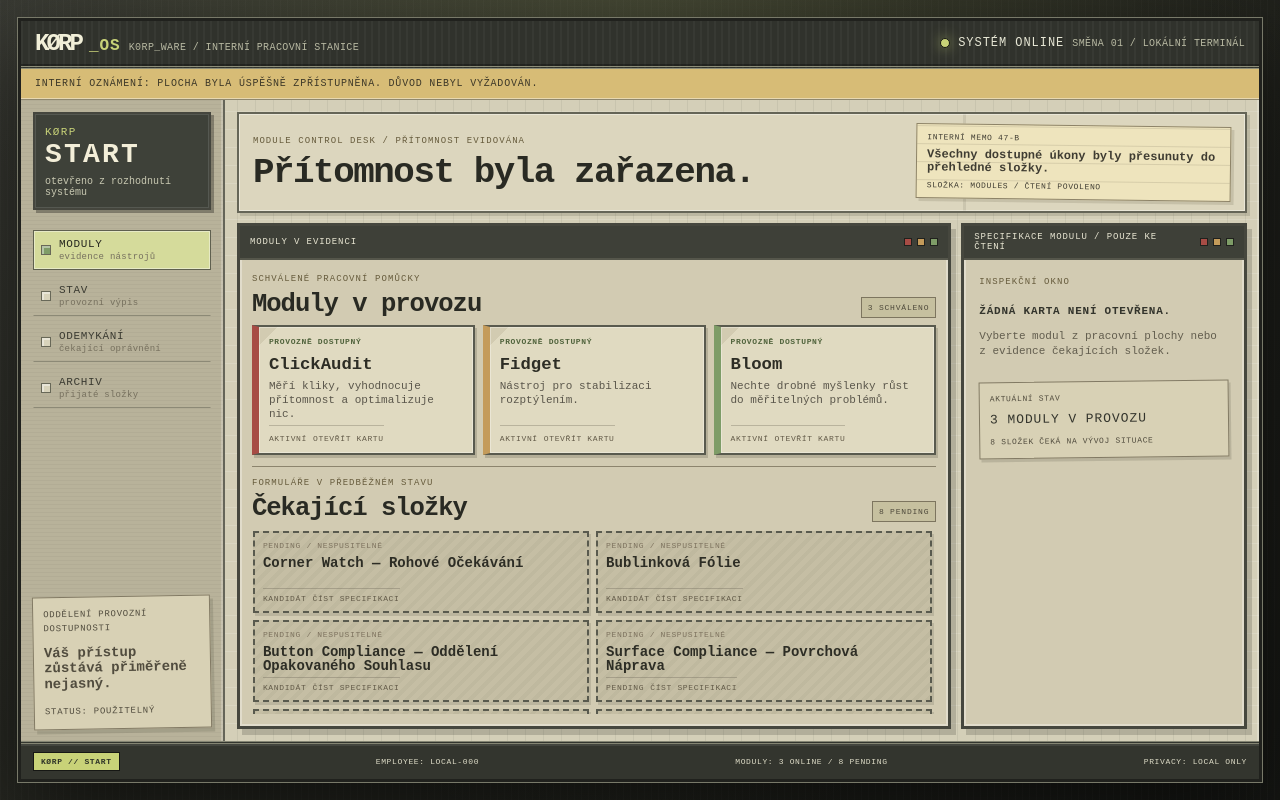
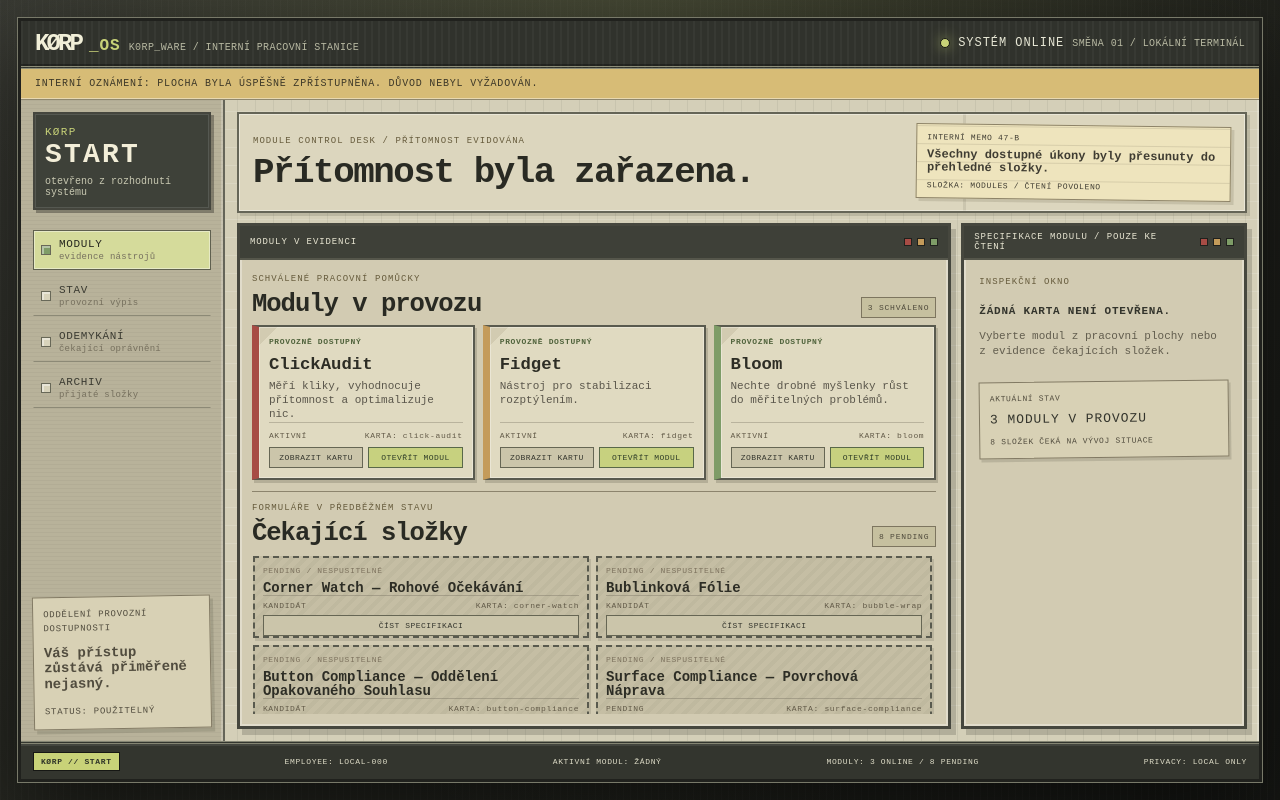
Before and after one commit to EinCorn/K0rp_ware, a React (Vite) app: page / in a window 1280 px wide. Built offline with nearby package versions, Linux system fonts and the light colour scheme.

Commit message:
Add K0rp OS module window placeholders

```diff
--- a/src/components/KorpOsShell.css
+++ b/src/components/KorpOsShell.css
@@ -220,7 +220,8 @@
 .os-workspace-head h1,
 .os-section-heading h2,
 .os-inspection-body h2,
-.os-placeholder-mode h2 {
+.os-placeholder-mode h2,
+.os-module-runtime h2 {
   margin: 0;
   color: #292a23;
   font-size: clamp(23px, 2.8vw, 38px);
@@ -322,7 +323,7 @@
 }
 
 .os-module-tile {
-  min-height: 130px;
+  min-height: 144px;
   padding: 10px;
   display: flex;
   flex-direction: column;
@@ -334,12 +335,10 @@
   box-shadow: 2px 3px 0 rgba(72, 70, 56, 0.22), inset 0 0 0 1px rgba(255, 255, 255, 0.32);
   font: inherit;
   text-align: left;
-  cursor: pointer;
   transition: transform 120ms ease, box-shadow 120ms ease, background 120ms ease;
 }
 
-.os-module-tile:hover,
-.os-module-tile:focus-visible {
+.os-module-tile:hover {
   transform: translate(-1px, -2px);
   box-shadow: 4px 5px 0 rgba(72, 70, 56, 0.27), inset 0 0 0 1px rgba(255, 255, 255, 0.48);
   outline: 2px solid var(--os-amber);
@@ -379,6 +378,40 @@
   border-top: 1px solid rgba(82, 78, 65, 0.28);
 }
 
+.os-tile-actions {
+  display: flex;
+  gap: 5px;
+  margin-top: 7px;
+}
+
+.os-tile-action {
+  flex: 1;
+  min-width: 0;
+  padding: 5px 4px;
+  border: 1px solid #666654;
+  color: #34352d;
+  background: #cbc5aa;
+  font: 8px var(--os-mono);
+  letter-spacing: 0.06em;
+  cursor: pointer;
+}
+
+.os-tile-launch {
+  border-color: #596849;
+  color: #2f3d28;
+  background: #c7d17f;
+}
+
+.os-tile-action:hover,
+.os-tile-action:focus-visible {
+  background: #e5ddba;
+  outline: 2px solid var(--os-amber);
+  outline-offset: 1px;
+}
+
+.os-tile-launch:hover,
+.os-tile-launch:focus-visible { background: #d9e58a; }
+
 .os-pending-area {
   min-height: 0;
   display: grid;
@@ -402,6 +435,7 @@
 .os-module-tile.is-compact strong { margin-top: 6px; font-size: 14px; }
 .os-module-tile.is-compact .os-tile-copy { display: none; }
 .os-module-tile.is-compact .os-tile-footer { padding-top: 5px; }
+.os-module-tile.is-compact .os-tile-actions { margin-top: 5px; }
 
 .os-inspection-window { overflow: hidden; }
 .os-inspection-body,
@@ -491,6 +525,80 @@
 .os-placeholder-mode p:not(.os-kicker) { max-width: 460px; margin: 0; line-height: 1.5; }
 .os-placeholder-stamp { padding: 8px; border: 1px solid #7d755f; color: #4e493b; background: #c6c09f; font: 9px var(--os-mono); letter-spacing: 0.08em; }
 
+.os-module-runtime {
+  min-height: 0;
+  display: grid;
+  align-content: center;
+  gap: 13px;
+  padding: clamp(18px, 4vw, 46px);
+  overflow: auto;
+  color: #555246;
+}
+
+.os-runtime-title-row {
+  display: flex;
+  justify-content: space-between;
+  gap: 12px;
+  align-items: start;
+}
+
+.os-runtime-title-row p { max-width: 480px; margin: 9px 0 0; font-size: 13px; line-height: 1.4; }
+
+.os-runtime-desk {
+  display: grid;
+  grid-template-columns: minmax(0, 1fr) minmax(180px, 0.5fr);
+  gap: 10px;
+}
+
+.os-runtime-screen {
+  min-height: 150px;
+  display: grid;
+  align-content: center;
+  gap: 10px;
+  padding: 16px;
+  border: 3px double #606154;
+  color: #3f4433;
+  background:
+    repeating-linear-gradient(0deg, rgba(89, 98, 59, 0.09) 0 1px, transparent 1px 5px),
+    #bdc48c;
+  box-shadow: inset 0 0 0 2px rgba(255, 255, 255, 0.26);
+}
+
+.os-runtime-screen span,
+.os-runtime-screen small { font: 9px var(--os-mono); letter-spacing: 0.08em; }
+.os-runtime-screen strong { color: #2f3427; font-size: 18px; line-height: 1.05; }
+
+.os-runtime-readout {
+  display: grid;
+  align-content: start;
+  gap: 7px;
+  margin: 0;
+}
+
+.os-runtime-readout > div {
+  padding: 9px;
+  border: 1px solid #8a826b;
+  background: #e0dac0;
+  box-shadow: inset 0 0 0 1px rgba(255, 255, 255, 0.28);
+}
+
+.os-runtime-readout dt { color: #625b4b; font: 8px var(--os-mono); letter-spacing: 0.12em; }
+.os-runtime-readout dd { margin: 6px 0 0; color: #33332b; font-size: 11px; line-height: 1.3; }
+
+.os-runtime-close {
+  justify-self: start;
+  padding: 8px 10px;
+  border: 2px solid #55564a;
+  color: #ece6cf;
+  background: #4b4d42;
+  font: 9px var(--os-mono);
+  letter-spacing: 0.1em;
+  cursor: pointer;
+}
+
+.os-runtime-close:hover,
+.os-runtime-close:focus-visible { background: #626650; outline: 2px solid var(--os-amber); outline-offset: 2px; }
+
 .os-taskbar {
   display: flex;
   justify-content: space-between;
@@ -540,6 +648,7 @@
   .os-station-grid { grid-template-columns: minmax(0, 1fr) 190px; gap: 7px; }
   .os-module-grid { grid-template-columns: 1fr; }
   .os-pending-grid { grid-template-columns: 1fr; }
+  .os-runtime-desk { grid-template-columns: 1fr; }
   .os-topbar small,
   .os-machine-readout > span:last-of-type,
   .os-taskbar span:nth-last-child(-n + 2) { display: none; }
--- a/src/components/KorpOsShell.jsx
+++ b/src/components/KorpOsShell.jsx
@@ -29,23 +29,31 @@ const workstationTabs = [
   { id: 'archive', label: 'ARCHIV', detail: 'přijaté složky' },
 ]
 
-function ModuleTile({ module, onOpen, compact = false }) {
+function ModuleTile({ module, onInspect, onLaunch, compact = false }) {
   const isCurrent = module.status === 'current'
 
   return (
-    <button
-      type="button"
+    <article
       className={`os-module-tile ${isCurrent ? 'is-current' : 'is-pending'} ${compact ? 'is-compact' : ''}`}
-      onClick={() => onOpen(module)}
     >
       <span className="os-tile-status">{isCurrent ? 'PROVOZNĚ DOSTUPNÝ' : 'PENDING / NESPUSITELNÉ'}</span>
       <strong>{module.title}</strong>
       <span className="os-tile-copy">{module.shortDescription}</span>
       <span className="os-tile-footer">
         <span>{statusLabels[module.status]}</span>
-        <span>{isCurrent ? 'OTEVŘÍT KARTU' : 'ČÍST SPECIFIKACI'}</span>
+        <span>KARTA: {module.id}</span>
       </span>
-    </button>
+      <div className="os-tile-actions">
+        <button type="button" className="os-tile-action" onClick={() => onInspect(module)}>
+          {isCurrent ? 'ZOBRAZIT KARTU' : 'ČÍST SPECIFIKACI'}
+        </button>
+        {isCurrent && (
+          <button type="button" className="os-tile-action os-tile-launch" onClick={() => onLaunch(module)}>
+            OTEVŘÍT MODUL
+          </button>
+        )}
+      </div>
+    </article>
   )
 }
 
@@ -62,6 +70,34 @@ function WorkspacePlaceholder({ activeView }) {
       </p>
       <div className="os-placeholder-stamp">ZÁZNAM PŘIJAT / ŽÁDNÁ DALŠÍ AKCE NEVYŽADOVÁNA</div>
     </div>
+  )
+}
+
+function ModuleRuntimePlaceholder({ module, onClose }) {
+  return (
+    <section className="os-module-runtime" aria-label={`Runtime placeholder pro ${module.title}`}>
+      <p className="os-kicker">PROVOZNÍ OKNO / RUNTIME ČEKÁ NA PŘIPOJENÍ</p>
+      <div className="os-runtime-title-row">
+        <div>
+          <h2>{module.title}</h2>
+          <p>{module.shortDescription}</p>
+        </div>
+        <span className="os-window-stamp">AKTIVNÍ MODUL</span>
+      </div>
+      <div className="os-runtime-desk">
+        <div className="os-runtime-screen">
+          <span>VÝKONNÁ PLOCHA</span>
+          <strong>Runtime modulu není do K0rp_OS vložen.</strong>
+          <small>Samostatná aplikace zůstává mimo tuto stanici. Evidence modulu je nadále v pořádku.</small>
+        </div>
+        <dl className="os-runtime-readout">
+          <div><dt>RELACE</dt><dd>LOKÁLNÍ / NEPERSISTOVANÁ</dd></div>
+          <div><dt>STAV RUNTIME</dt><dd>ČEKÁ NA PŘIPOJENÍ</dd></div>
+          <div><dt>POVRCHY</dt><dd>{module.supportedSurfaces.join(' / ')}</dd></div>
+        </dl>
+      </div>
+      <button type="button" className="os-runtime-close" onClick={onClose}>ZAVŘÍT MODUL / ZPĚT DO EVIDENCE</button>
+    </section>
   )
 }
 
@@ -130,10 +166,23 @@ function ModuleInspection({ selectedModule, onClose }) {
 function KorpOsShell() {
   const [activeView, setActiveView] = useState('modules')
   const [selectedModule, setSelectedModule] = useState(null)
+  const [activeModule, setActiveModule] = useState(null)
 
-  const openModule = (module) => {
+  const inspectModule = (module) => {
+    setSelectedModule(module)
+  }
+
+  const launchModule = (module) => {
+    if (module.status !== 'current') return
+
     setActiveView('modules')
     setSelectedModule(module)
+    setActiveModule(module)
+  }
+
+  const changeView = (view) => {
+    setActiveView(view)
+    setActiveModule(null)
   }
 
   return (
@@ -168,7 +217,7 @@ function KorpOsShell() {
                   type="button"
                   key={tab.id}
                   className={activeView === tab.id ? 'is-active' : ''}
-                  onClick={() => setActiveView(tab.id)}
+                  onClick={() => changeView(tab.id)}
                 >
                   <i aria-hidden="true" />
                   <span>{tab.label}</span>
@@ -200,11 +249,19 @@ function KorpOsShell() {
             <div className="os-station-grid">
               <section className="os-main-window" aria-label="Aktivní pracovní okno">
                 <div className="os-window-header">
-                  <span className="os-window-title">{activeView === 'modules' ? 'MODULY V EVIDENCI' : `${workstationTabs.find((tab) => tab.id === activeView).label} / SYSTÉMOVÁ SLOŽKA`}</span>
+                  <span className="os-window-title">
+                    {activeModule
+                      ? `${activeModule.title.toUpperCase()} / RUNTIME STANOVIŠTĚ`
+                      : activeView === 'modules'
+                        ? 'MODULY V EVIDENCI'
+                        : `${workstationTabs.find((tab) => tab.id === activeView).label} / SYSTÉMOVÁ SLOŽKA`}
+                  </span>
                   <span className="os-window-dots" aria-hidden="true"><i /><i /><i /></span>
                 </div>
 
-                {activeView === 'modules' ? (
+                {activeModule ? (
+                  <ModuleRuntimePlaceholder module={activeModule} onClose={() => setActiveModule(null)} />
+                ) : activeView === 'modules' ? (
                   <div className="os-module-window-body">
                     <section className="os-current-area" aria-labelledby="current-modules-title">
                       <div className="os-section-heading">
@@ -215,7 +272,9 @@ function KorpOsShell() {
                         <span>{currentModules.length} SCHVÁLENO</span>
                       </div>
                       <div className="os-module-grid">
-                        {currentModules.map((module) => <ModuleTile key={module.id} module={module} onOpen={openModule} />)}
+                        {currentModules.map((module) => (
+                          <ModuleTile key={module.id} module={module} onInspect={inspectModule} onLaunch={launchModule} />
+                        ))}
                       </div>
                     </section>
 
@@ -228,7 +287,9 @@ function KorpOsShell() {
                         <span>{pendingModules.length} PENDING</span>
                       </div>
                       <div className="os-pending-grid">
-                        {pendingModules.map((module) => <ModuleTile key={module.id} module={module} onOpen={openModule} compact />)}
+                        {pendingModules.map((module) => (
+                          <ModuleTile key={module.id} module={module} onInspect={inspectModule} compact />
+                        ))}
                       </div>
                     </section>
                   </div>
@@ -249,6 +310,7 @@ function KorpOsShell() {
         <footer className="os-taskbar">
           <span className="os-taskbar-start">KØRP // START</span>
           <span>EMPLOYEE: LOCAL-000</span>
+          <span className="os-active-module">AKTIVNÍ MODUL: {activeModule ? activeModule.title.toUpperCase() : 'ŽÁDNÝ'}</span>
           <span>MODULY: {currentModules.length} ONLINE / {pendingModules.length} PENDING</span>
           <span>PRIVACY: LOCAL ONLY</span>
         </footer>
```
